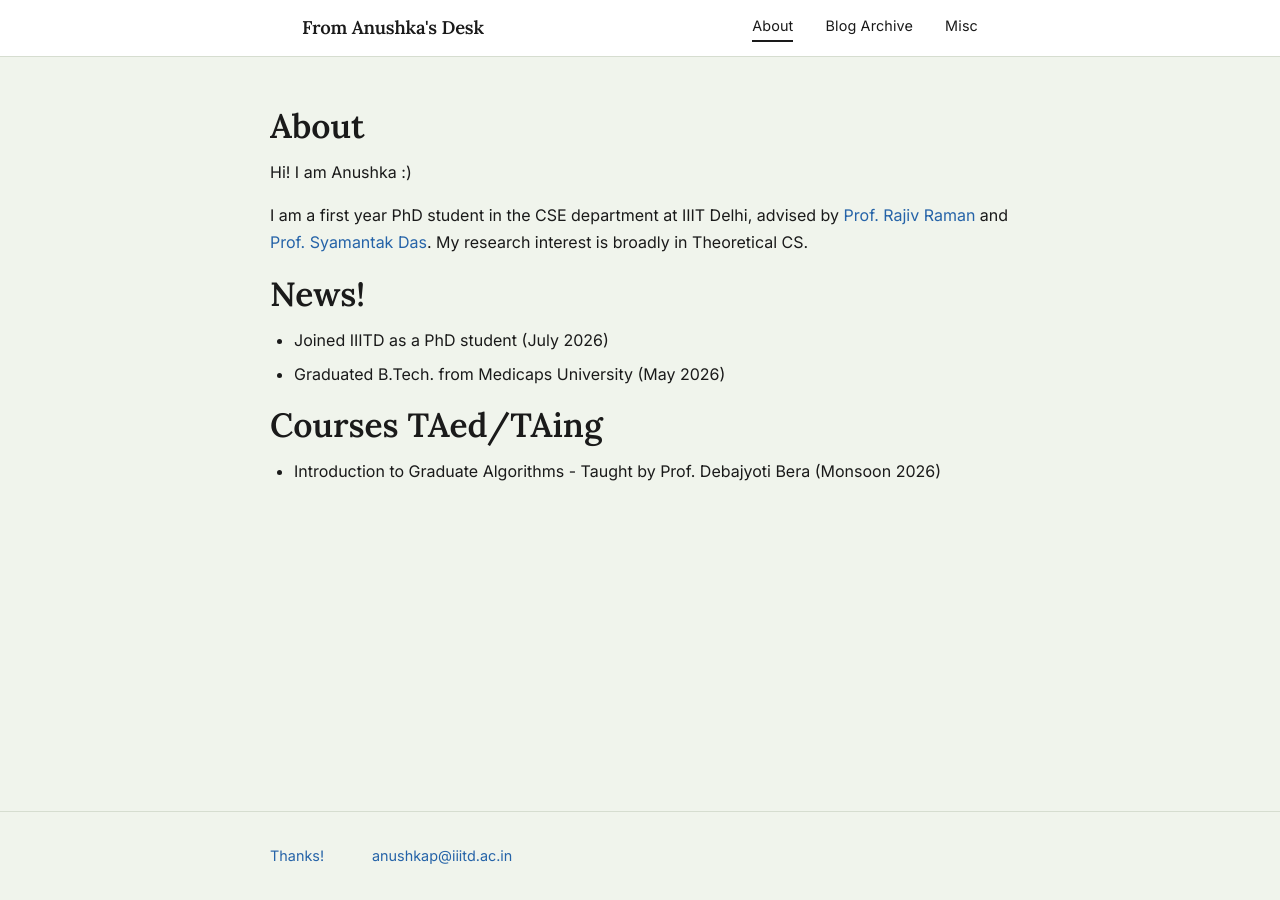
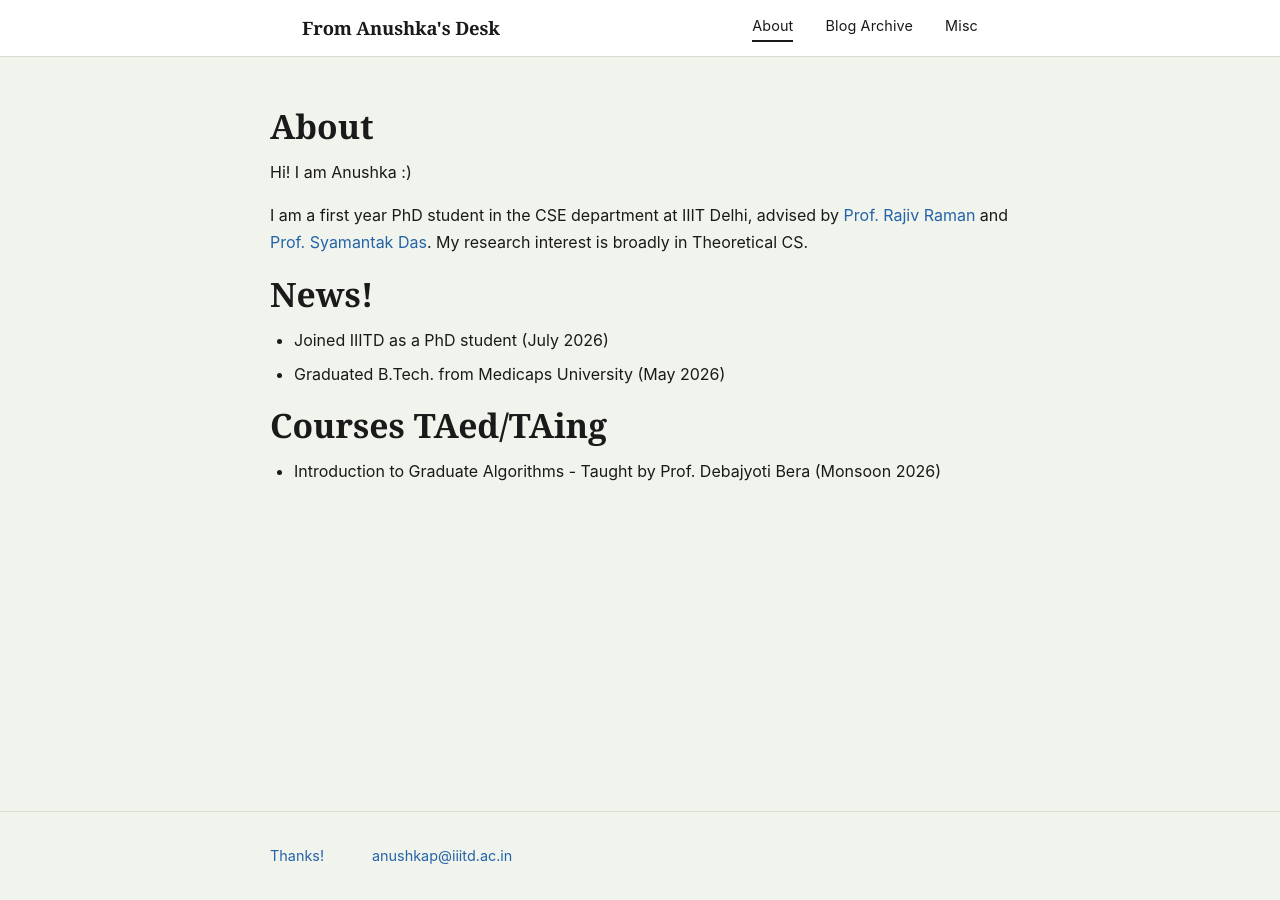
Before and after one commit to anuzka115/anuzka115.github.io, a Jekyll site: the page built from index.md, in a window 1280 px wide. Built offline with Jekyll 4.4.1, drawn with Linux system fonts in a browser that asks for light colours.

Commit message:
Update default.html

```diff
--- a/_layouts/default.html
+++ b/_layouts/default.html
@@ -7,7 +7,6 @@
   <meta name="description" content="{{ site.description }}" />
 <link rel="stylesheet" href="{{ '/css/main.css' | relative_url }}" />  <link rel="preconnect" href="https://fonts.googleapis.com" />
   <link rel="preconnect" href="https://fonts.gstatic.com" crossorigin />
-  <link href="https://fonts.googleapis.com/css2?family=Lora:ital,wght@0,400;0,600;1,400&family=Inter:wght@400;500&display=swap" rel="stylesheet" />
 </head>
 <body>
   <header class="site-header">
```
